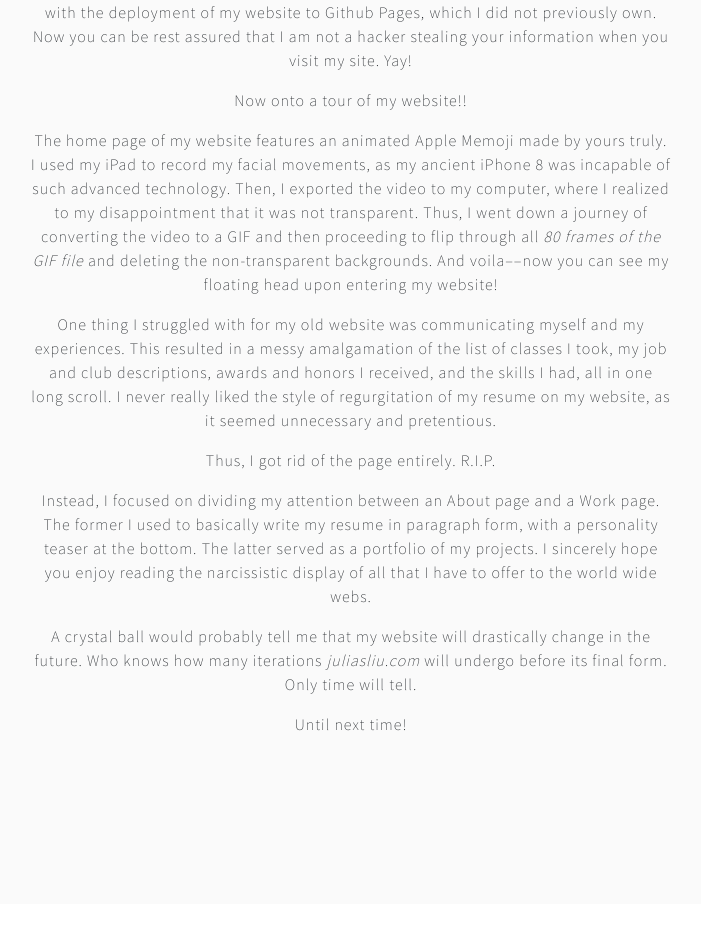
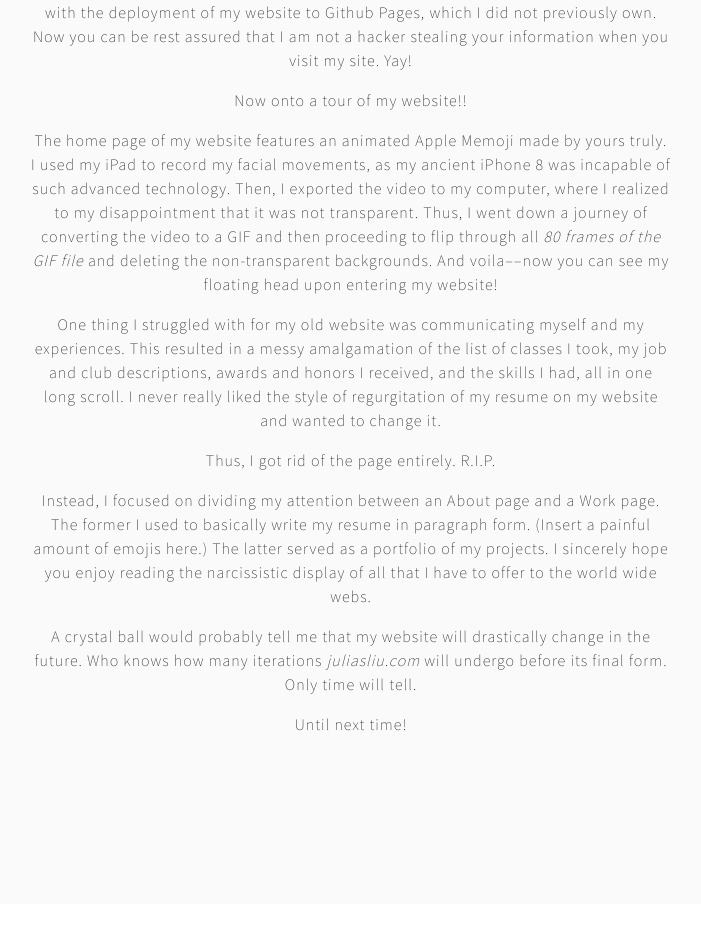
Before and after one commit to juliasliu/juliasliu.github.io, a Jekyll site: the page built from _posts/2020-08-23-welcome-to-my-jekyll-website.markdown, in a window 1280 px wide. Shown: the part 1146-2091 px from the top of the page, without its empty margins (289-990 px from the left). Built offline with Jekyll 4.4.1, drawn with Linux system fonts in a browser that asks for light colours; a script that is not in the unit is left out; comment, search, counter and statistics services are not loaded.

Commit message:
Make some edits to first blog post

```diff
--- a/_posts/2020-08-23-welcome-to-my-jekyll-website.markdown
+++ b/_posts/2020-08-23-welcome-to-my-jekyll-website.markdown
@@ -15,11 +15,11 @@ Now onto a tour of my website!!
 
 The home page of my website features an animated Apple Memoji made by yours truly. I used my iPad to record my facial movements, as my ancient iPhone 8 was incapable of such advanced technology. Then, I exported the video to my computer, where I realized to my disappointment that it was not transparent. Thus, I went down a journey of converting the video to a GIF and then proceeding to flip through all *80 frames of the GIF file* and deleting the non-transparent backgrounds. And voila––now you can see my floating head upon entering my website!
 
-One thing I struggled with for my old website was communicating myself and my experiences. This resulted in a messy amalgamation of the list of classes I took, my job and club descriptions, awards and honors I received, and the skills I had, all in one long scroll. I never really liked the style of regurgitation of my resume on my website, as it seemed unnecessary and pretentious.
+One thing I struggled with for my old website was communicating myself and my experiences. This resulted in a messy amalgamation of the list of classes I took, my job and club descriptions, awards and honors I received, and the skills I had, all in one long scroll. I never really liked the style of regurgitation of my resume on my website and wanted to change it.
 
 Thus, I got rid of the page entirely. R.I.P.
 
-Instead, I focused on dividing my attention between an About page and a Work page. The former I used to basically write my resume in paragraph form, with a personality teaser at the bottom. The latter served as a portfolio of my projects. I sincerely hope you enjoy reading the narcissistic display of all that I have to offer to the world wide webs.
+Instead, I focused on dividing my attention between an About page and a Work page. The former I used to basically write my resume in paragraph form. (Insert a painful amount of emojis here.) The latter served as a portfolio of my projects. I sincerely hope you enjoy reading the narcissistic display of all that I have to offer to the world wide webs.
 
 A crystal ball would probably tell me that my website will drastically change in the future. Who knows how many iterations *juliasliu.com* will undergo before its final form. Only time will tell.
 
```
